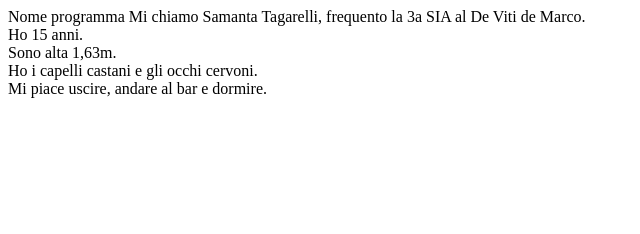
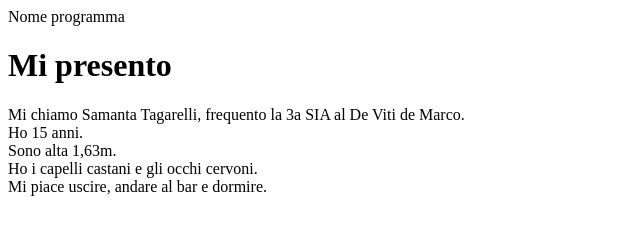
Before and after one commit to sammytaga/html, a plain HTML site: page esercizi/primohtml.html in a window 1280 px wide. Shown: the whole page, without its empty margins (0-640 px from the left). Drawn offline with Linux system fonts and the light colour scheme.

Commit message:
Update primohtml.html

```diff
--- a/esercizi/primohtml.html
+++ b/esercizi/primohtml.html
@@ -5,6 +5,7 @@
       <title>Nome programma</title>
 </head>
 <body>
+ <h1> Mi presento </h1>
 Mi chiamo Samanta Tagarelli, frequento la 3a SIA al De Viti de Marco.<br> Ho 15 anni. <br> Sono alta 1,63m. <br> Ho i capelli castani e gli occhi cervoni. <br> Mi piace uscire, andare al bar e dormire.
 </body>
 </html>
```
